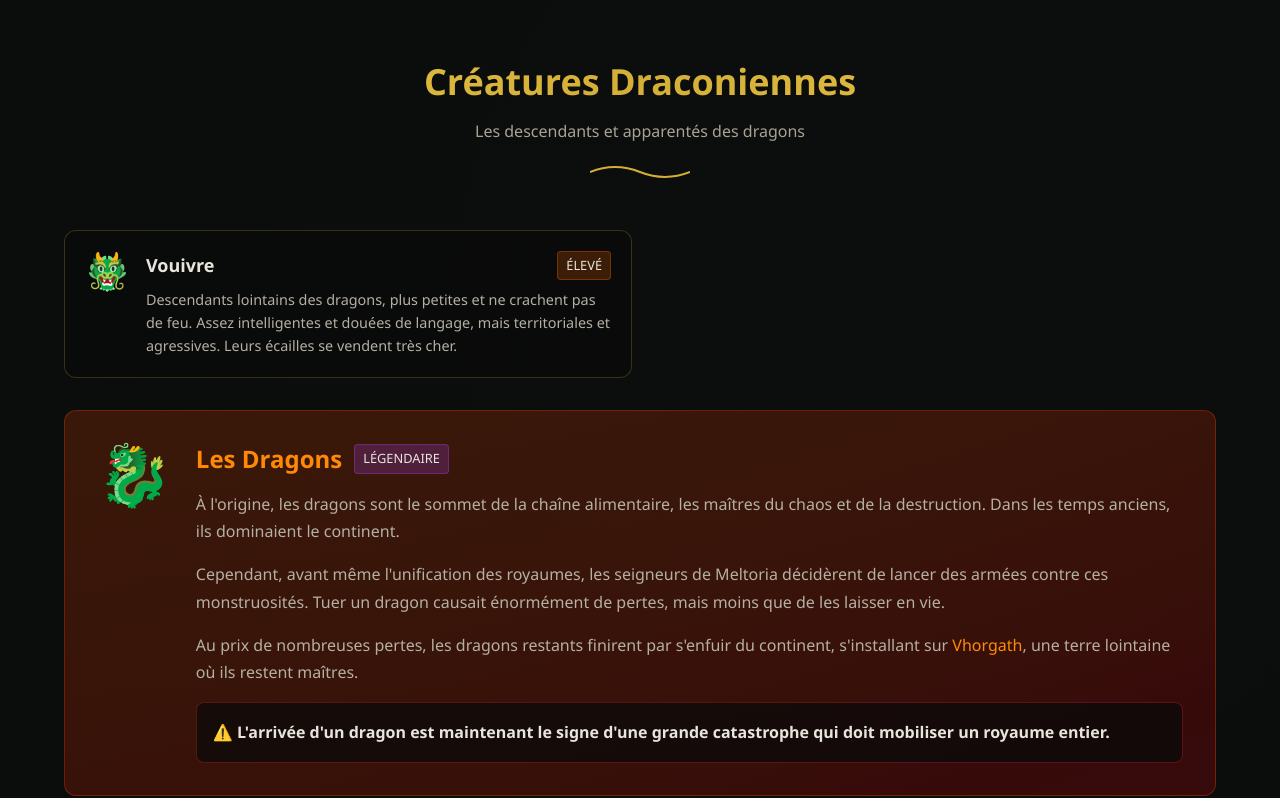
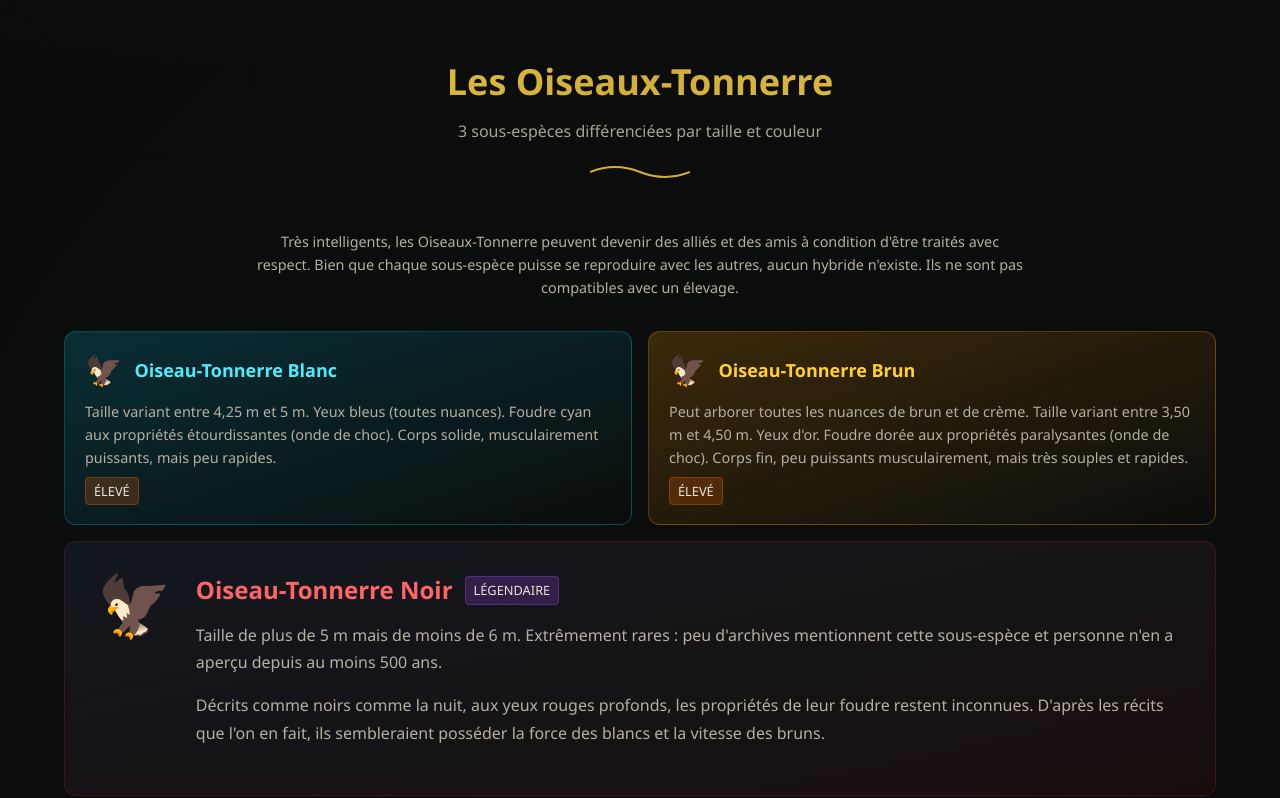
Before and after one commit to Vincgllmt/Astrenor, a Next.js app: page /bestiaire in a window 1280 px wide. Shown: the part 3653-4451 px from the top of the page. Built offline with nearby package versions, Linux system fonts and the light colour scheme.

Commit message:
feat: update navigation link and add Oiseaux-Tonnerre section with detailed descriptions

```diff
--- a/src/app/bestiaire/page.tsx
+++ b/src/app/bestiaire/page.tsx
@@ -269,6 +269,65 @@ export default function BestiairePage() {
           </div>
         </section>
 
+        {/* Oiseaux-Tonnerre */}
+        <section className="mb-16">
+          <SectionTitle title="Les Oiseaux-Tonnerre" subtitle="3 sous-espèces différenciées par taille et couleur" />
+
+          <p className="text-foreground/70 text-sm max-w-3xl mx-auto text-center mb-8">
+            Très intelligents, les Oiseaux-Tonnerre peuvent devenir des alliés et des amis à condition d&apos;être
+            traités avec respect. Bien que chaque sous-espèce puisse se reproduire avec les autres, aucun hybride
+            n&apos;existe. Ils ne sont pas compatibles avec un élevage.
+          </p>
+
+          <div className="grid grid-cols-1 md:grid-cols-2 gap-4 mb-4">
+            <div className="bg-gradient-to-br from-cyan-500/20 to-transparent border border-cyan-500/30 rounded-xl p-5">
+              <div className="flex items-center gap-3 mb-3">
+                <span className="text-3xl">🦅</span>
+                <h4 className="text-lg font-bold text-cyan-300">Oiseau-Tonnerre Blanc</h4>
+              </div>
+              <p className="text-foreground/70 text-sm mb-2">
+                Taille variant entre 4,25 m et 5 m. Yeux bleus (toutes nuances). Foudre cyan aux propriétés
+                étourdissantes (onde de choc). Corps solide, musculairement puissants, mais peu rapides.
+              </p>
+              <span className="text-xs px-2 py-1 rounded border text-orange-400 bg-orange-500/20 border-orange-500/30">ÉLEVÉ</span>
+            </div>
+
+            <div className="bg-gradient-to-br from-amber-500/20 to-transparent border border-amber-500/30 rounded-xl p-5">
+              <div className="flex items-center gap-3 mb-3">
+                <span className="text-3xl">🦅</span>
+                <h4 className="text-lg font-bold text-amber-300">Oiseau-Tonnerre Brun</h4>
+              </div>
+              <p className="text-foreground/70 text-sm mb-2">
+                Peut arborer toutes les nuances de brun et de crème. Taille variant entre 3,50 m et 4,50 m. Yeux
+                d&apos;or. Foudre dorée aux propriétés paralysantes (onde de choc). Corps fin, peu puissants
+                musculairement, mais très souples et rapides.
+              </p>
+              <span className="text-xs px-2 py-1 rounded border text-orange-400 bg-orange-500/20 border-orange-500/30">ÉLEVÉ</span>
+            </div>
+          </div>
+
+          <div className="bg-gradient-to-br from-slate-800/40 to-red-950/20 border border-red-900/40 rounded-xl p-8">
+            <div className="flex items-start gap-6">
+              <span className="text-6xl">🦅</span>
+              <div>
+                <div className="flex items-center gap-3 mb-4">
+                  <h3 className="text-2xl font-bold text-red-400">Oiseau-Tonnerre Noir</h3>
+                  <span className="text-xs px-2 py-1 rounded border text-purple-400 bg-purple-500/20 border-purple-500/30">LÉGENDAIRE</span>
+                </div>
+                <p className="text-foreground/70 mb-4">
+                  Taille de plus de 5 m mais de moins de 6 m. Extrêmement rares : peu d&apos;archives mentionnent
+                  cette sous-espèce et personne n&apos;en a aperçu depuis au moins 500 ans.
+                </p>
+                <p className="text-foreground/70 mb-4">
+                  Décrits comme noirs comme la nuit, aux yeux rouges profonds, les propriétés de leur foudre restent
+                  inconnues. D&apos;après les récits que l&apos;on en fait, ils sembleraient posséder la force des
+                  blancs et la vitesse des bruns.
+                </p>
+              </div>
+            </div>
+          </div>
+        </section>
+
         {/* Créatures Draconiennes */}
         <section id="dragons" className="mb-16 scroll-mt-24">
           <SectionTitle title="Créatures Draconiennes" subtitle="Les descendants et apparentés des dragons" />
--- a/src/components/Header.tsx
+++ b/src/components/Header.tsx
@@ -31,7 +31,7 @@ const navigation = [
   },
   {
     name: 'Encyclopédie',
-    href: '/races',
+    href: '/encyclopedie',
     submenu: [
       { name: 'Races', href: '/races' },
       { name: 'Bestiaire', href: '/bestiaire' },
```
